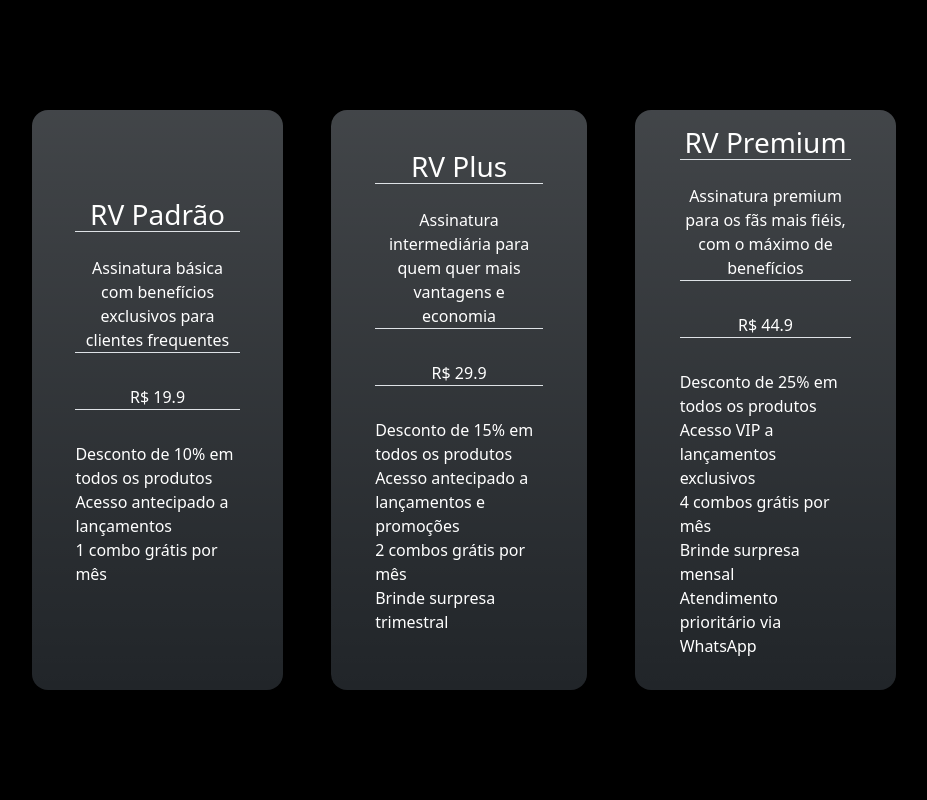
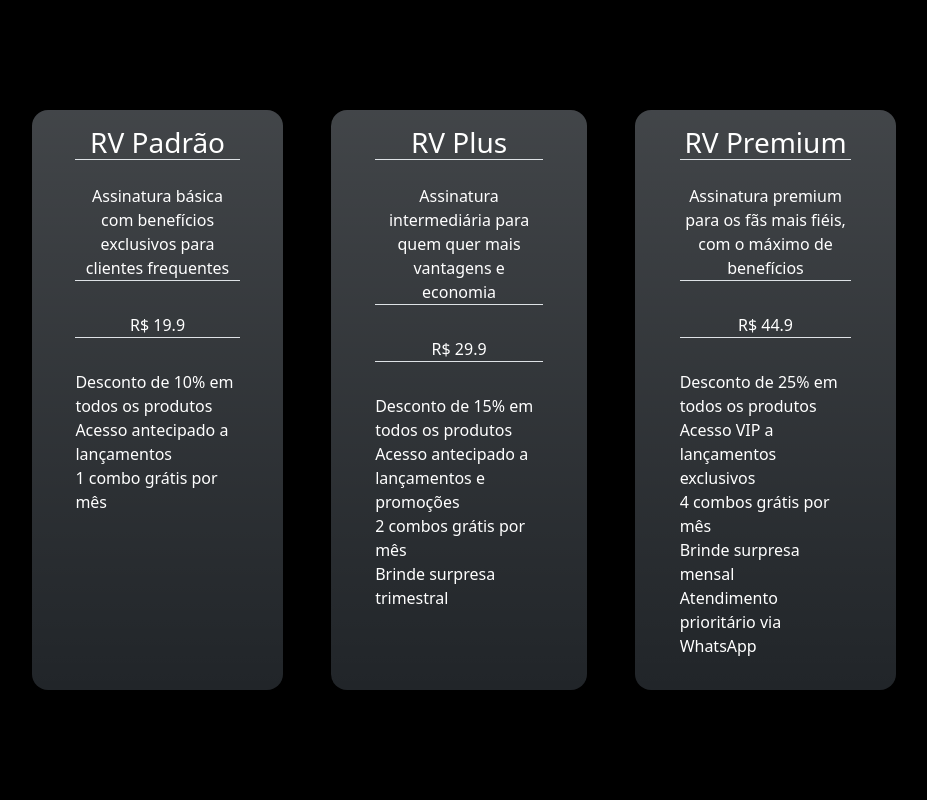
Before and after one commit to vc-franca/Projeto_Frontend, a Next.js app in the folder projeto_frontend/: page /rvclub in a window 1280 px wide. Shown: the top 800 px of the page, without its empty margins (176-1103 px from the left). Built offline with nearby package versions, Linux system fonts and the light colour scheme.

Commit message:
finalização da snackbar e um pouco do rvclub

```diff
--- a/projeto_frontend/src/app/rvclub/page.jsx
+++ b/projeto_frontend/src/app/rvclub/page.jsx
@@ -11,7 +11,7 @@ export default function Rvclub() {
                     <div className="d-flex justify-content-center gap-5 ps-5 pe-5">
                         {assinaturas.map((ass) => {
                             return (
-                                <div key={ass.id} className="p-3 bg-dark bg-gradient w-165 d-flex flex-column justify-content-center rounded-4">
+                                <div key={ass.id} className="p-3 bg-dark bg-gradient w-165 d-flex flex-column rounded-4">
                                     <div className="d-flex flex-column justify-content-center align-items-center text-center gap-3">
                                         <h3 className="w-75 border-bottom">{ass.nome}</h3>
                                         <p className="w-75 border-bottom">{ass.desc}</p>
--- a/projeto_frontend/src/app/snackbar/page.jsx
+++ b/projeto_frontend/src/app/snackbar/page.jsx
@@ -8,7 +8,7 @@ import Counter from '../../components/Counter/Counter';
 export default function Snackbar() {
     return (
 
-        <div className="bg-black text-white d-flex justify-content-center" style={{ minHeight: "100vh" }}>
+        <div className="bg-black text-white d-flex justify-content-center pb-5" style={{ minHeight: "100vh" }}>
             <main className="w-75 d-flex flex-column" style={{ gap: "70px" }}>
 
                 {/* COMBOS */}
```
